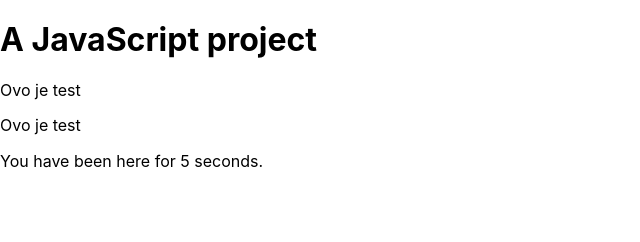
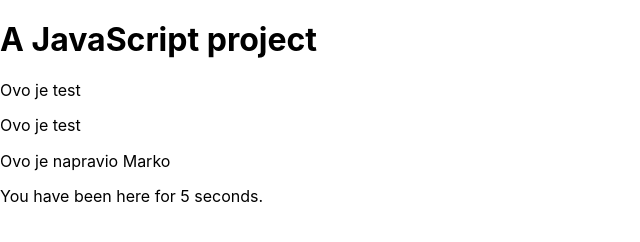
Before and after one commit to MarkoBudimir/test, a website built with Parcel: page src/index.html in a window 1280 px wide. Shown: the whole page, without its empty margins (0-640 px from the left). Built offline with nearby package versions, Linux system fonts and the light colour scheme.

Commit message:
feat/TP-001 added paragraph

```diff
--- a/src/index.html
+++ b/src/index.html
@@ -9,6 +9,7 @@
   <h1>A JavaScript project</h1>
   <p>Ovo je test</p>
    <p>Ovo je test</p>
+   <p>Ovo je napravio Marko</p>
   <div id="app"></div>
   <script src="main.js"></script>
 </body>
```
